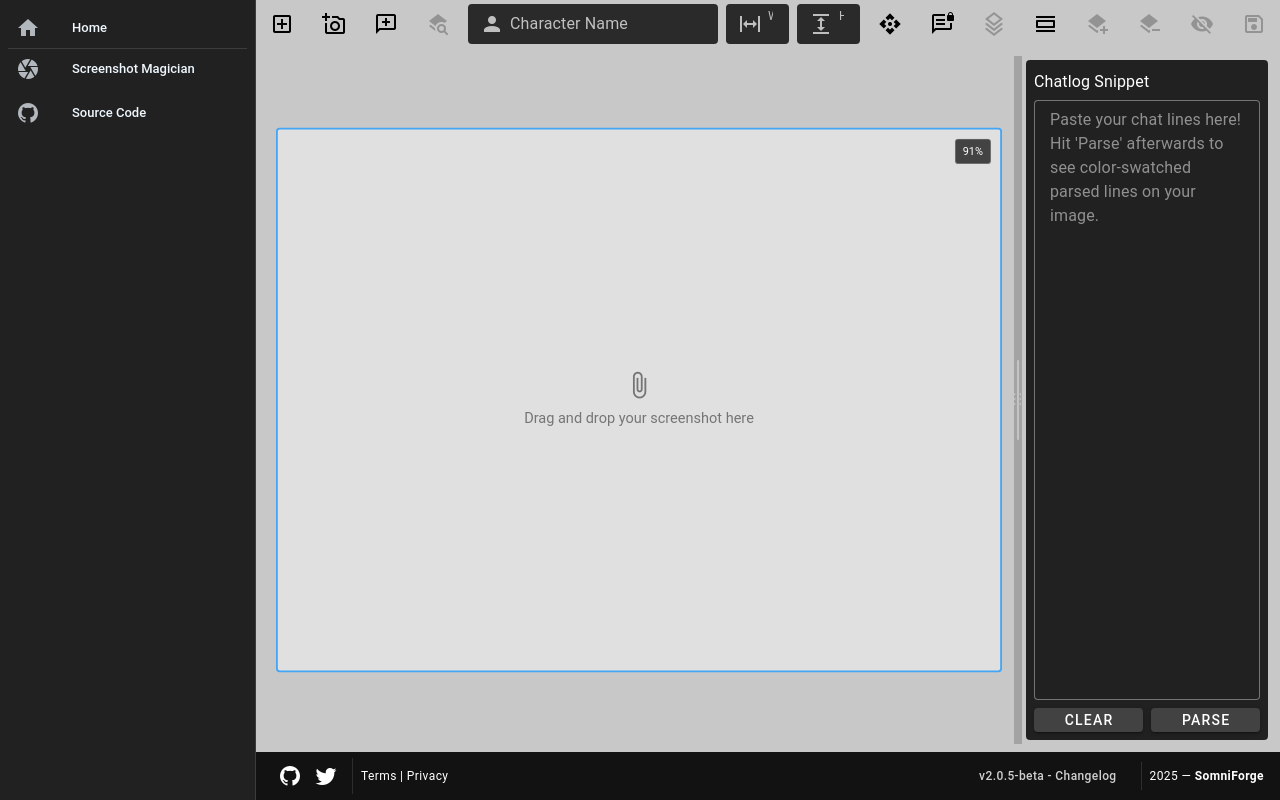
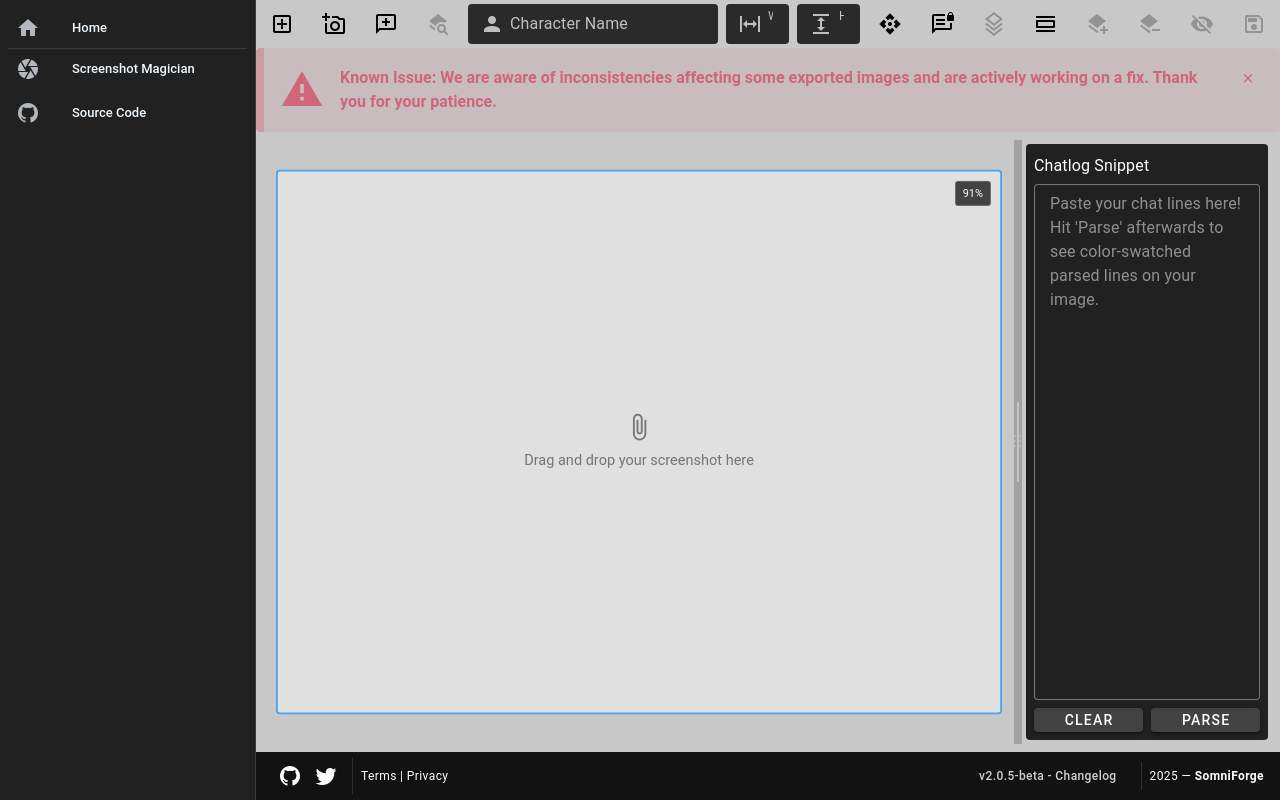
Before and after one commit to SomniForge/Screenshot-Magician, a Vue app in the folder frontend/: page /ssmag in a window 1280 px wide. Built offline with nearby package versions, Linux system fonts and the light colour scheme.

Commit message:
Chore: Added temporary (reusable) alert banner.

```diff
--- a/frontend/src/components/Magician.vue
+++ b/frontend/src/components/Magician.vue
@@ -1539,6 +1539,21 @@ onMounted(() => {
       </div>
 
     </v-toolbar>
+
+    <!-- Added Alert Banner for Known Issue -->
+    <div class="alert-banner-container">
+      <v-alert
+        type="error"
+        variant="tonal"
+        prominent
+        closable
+        icon="mdi-alert"
+        class="ma-0"
+        border="start"
+      >
+        <strong>Known Issue: We are aware of inconsistencies affecting some exported images and are actively working on a fix. Thank you for your patience.</strong>
+      </v-alert>
+    </div>
 
     <!-- New Session Confirmation Dialog -->
     <v-dialog v-model="showNewSessionDialog" max-width="400">
```
